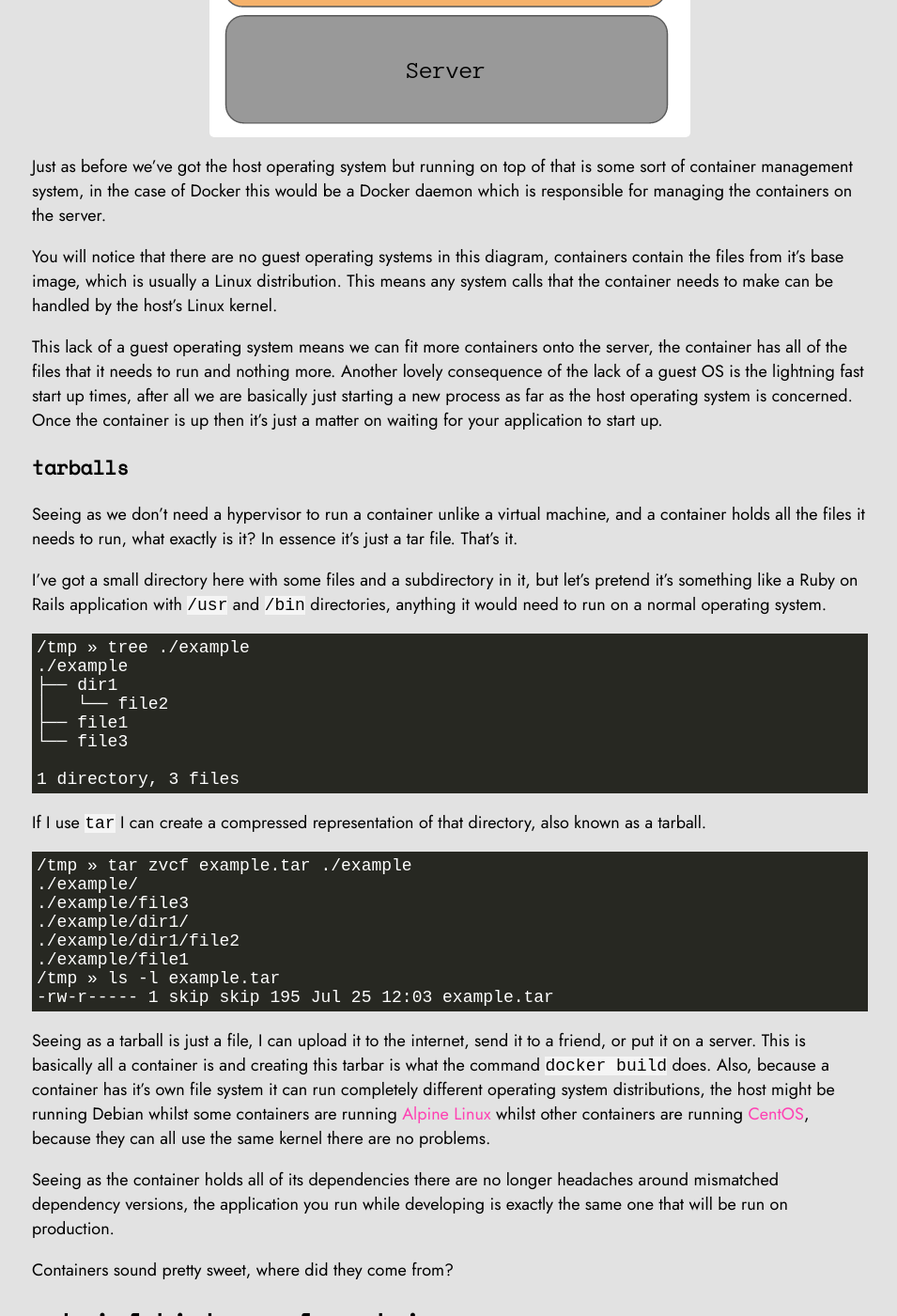
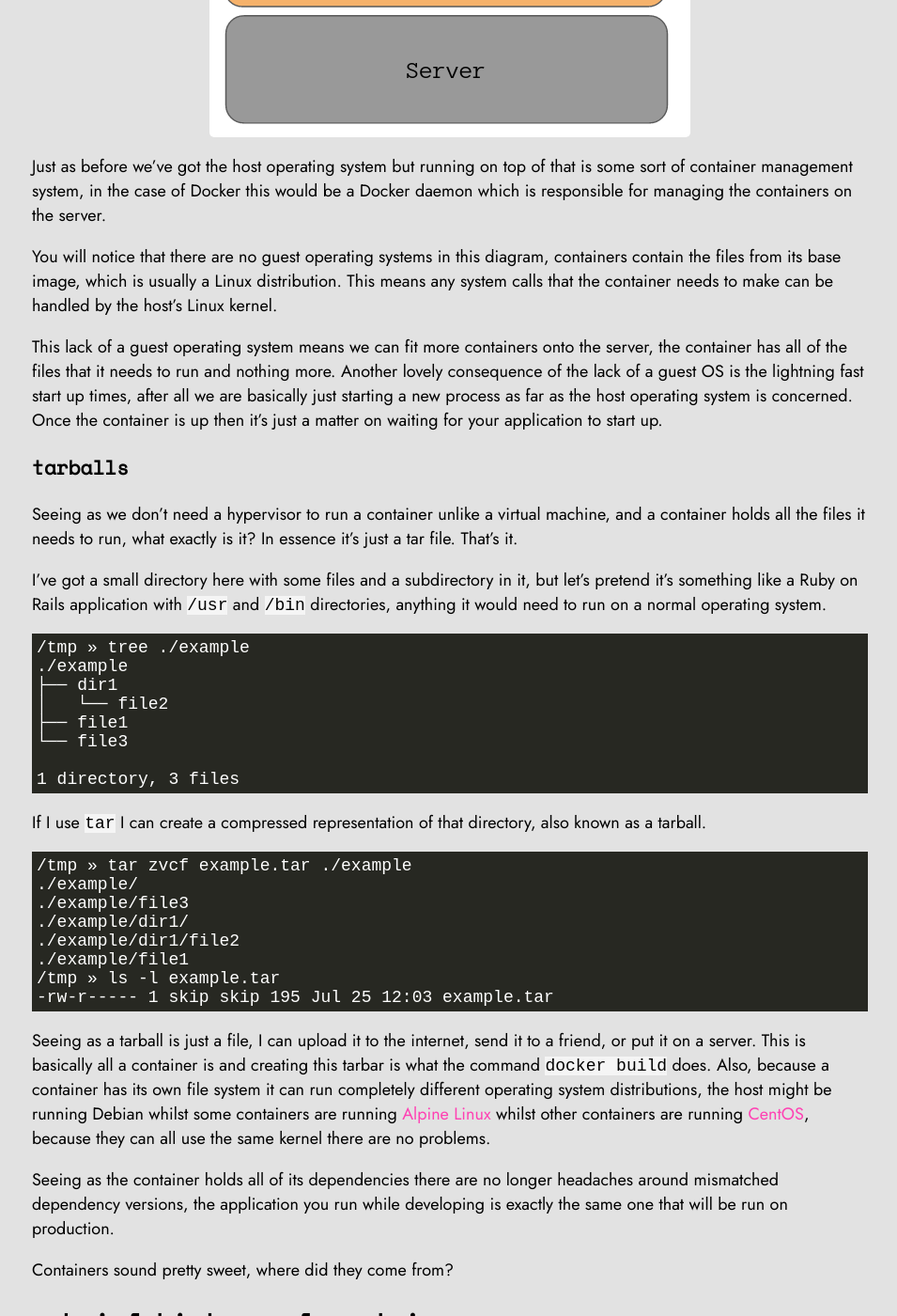
Before and after one commit to skipcloud/skipcloud.github.io, a Jekyll site: the page built from _posts/2020-07-26-how-containerisation-works.md, in a window 1280 px wide and 1400 px high, scrolled down 2678 px. Shown: the whole window at 94% size, without its empty margins (161-1116 px from the left). Built offline with Jekyll 4.4.1, drawn with Linux system fonts in a browser that asks for light colours; some of the changed text lies outside the part shown.

Commit message:
post: fix it's -> its

```diff
--- a/_posts/2020-07-26-how-containerisation-works.md
+++ b/_posts/2020-07-26-how-containerisation-works.md
@@ -77,7 +77,7 @@ is some sort of container management system, in the case of Docker this would be
 a Docker daemon which is responsible for managing the containers on the server.
 
 You will notice that there are no guest operating systems in this diagram,
-containers contain the files from it's base image, which is usually a Linux
+containers contain the files from its base image, which is usually a Linux
 distribution. This means any system calls that the container needs to make can
 be handled by the host's Linux kernel.
 
@@ -126,7 +126,7 @@ as a tarball.
 Seeing as a tarball is just a file, I can upload it to the internet, send it to
 a friend, or put it on a server. This is basically all a container is and
 creating this tarbar is what the command `docker build` does. Also, because a
-container has it's own file system it can run completely different operating
+container has its own file system it can run completely different operating
 system distributions, the host might be running Debian whilst some containers
 are running [Alpine Linux](https://en.wikipedia.org/wiki/Alpine_Linux) whilst
 other containers are running [CentOS](https://en.wikipedia.org/wiki/CentOS),
@@ -187,7 +187,7 @@ and cgroups.
 
 Then in 2013 [Docker](https://en.wikipedia.org/wiki/Docker_%28software%29) was
 unleashed onto the world and container popularity exploded. Docker originally
-used LXC in the early years but slowly transitioned to it's own container
+used LXC in the early years but slowly transitioned to its own container
 management library. The reason Docker had such a big impact is because it was an
 entire ecosystem, which included a place you could store your container images:
 [dockerhub.com](https://hub.docker.com/).
@@ -408,9 +408,9 @@ still see the process IDs of its children.
 Here we see the original `sudo` command has PID `131119`, then next we see the
 `unshare` command that `sudo` ran for us, then finally at the end we see our
 `bash` process. This is an important thing to understand about PID namespaces, a
-parent process can see it's child processes, but sibling processes won't know
+parent process can see its child processes, but sibling processes won't know
 about each other if they are in separate namespaces, and children cannot see
-it's parents namespace. In other words the host can see everything but the
+its parents namespace. In other words the host can see everything but the
 children are blind.
 
 And to show that the new contained `bash` process is in its own namespace we can look at
@@ -865,7 +865,7 @@ underlying file system. With `pivot_root` you can move the process to a new root
 directory then unmount the old file system completely cutting the container off
 from the host.
 
-A container will also have it's `capabilities(7)` altered, these are permissions
+A container will also have its `capabilities(7)` altered, these are permissions
 that a user must have before the kernel will do anything. All `root` users have
 some set of these capabilities, such as `CAP_SYS_ADMIN`, and without the correct
 capabilities the kernel will just flat out refuse to do whatever is asked of it.
```
